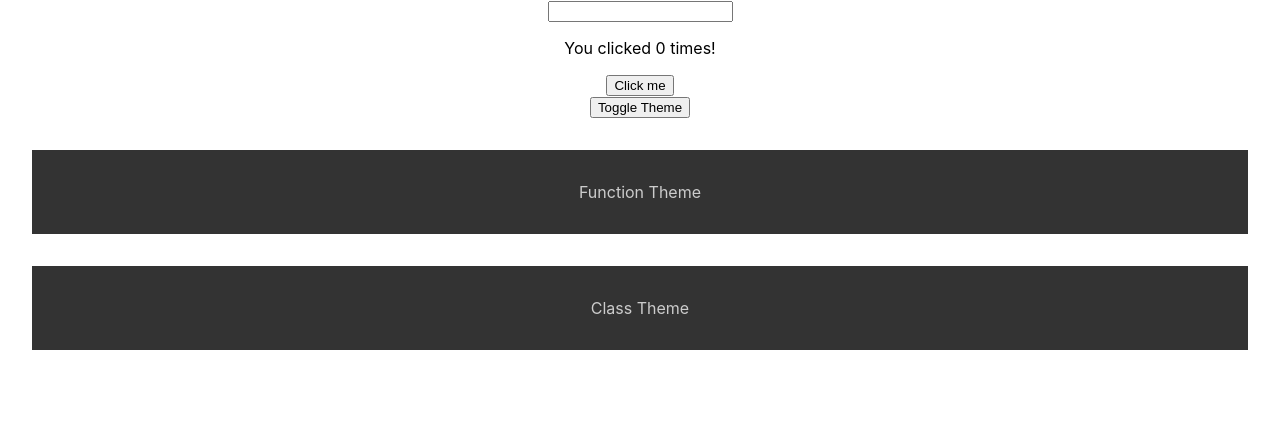
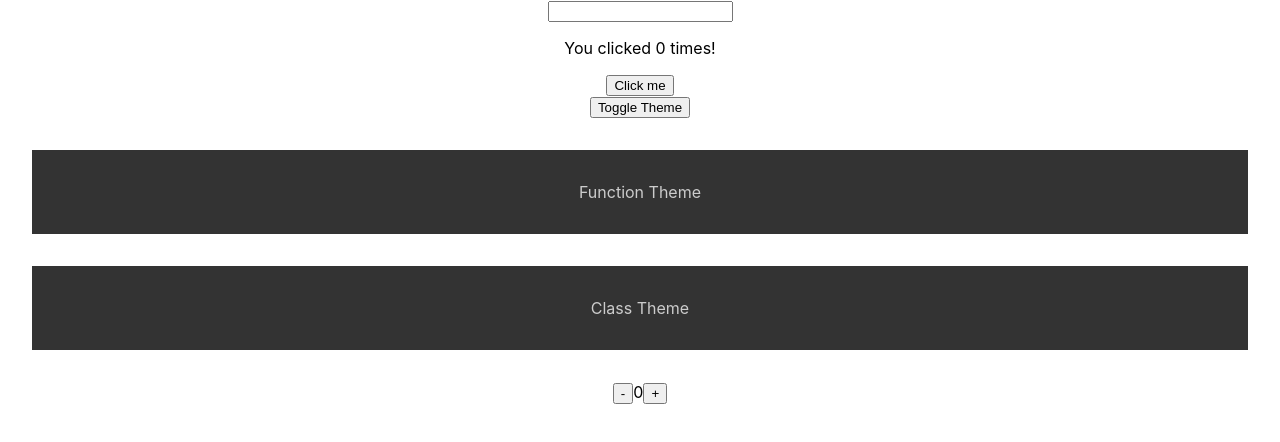
Before and after one commit to AndrejaKardos/react-hooks, a React (Create React App) app: page / in a window 1280 px wide. Shown: the top 442 px of the page. Built offline with nearby package versions, Linux system fonts and the light colour scheme.

Commit message:
Set up buttons in LearnReducer component

```diff
--- a/src/LearnReducer.jsx
+++ b/src/LearnReducer.jsx
@@ -1,8 +1,22 @@
 import React, { useState } from 'react'
 
 function LearnReducer() {
+    const [count, setCount] = useState(0)
+
+    function increment() {
+        setCount(prevCount => prevCount + 1)
+    }
+
+    function decrement() {
+        setCount(prevCount => prevCount - 1)
+    }
+
     return (
-        <div></div>
+        <>
+            <button onClick={decrement}>-</button>
+            <span>{count}</span>
+            <button onClick={increment}>+</button>
+        </>
     )
 }
 
```
